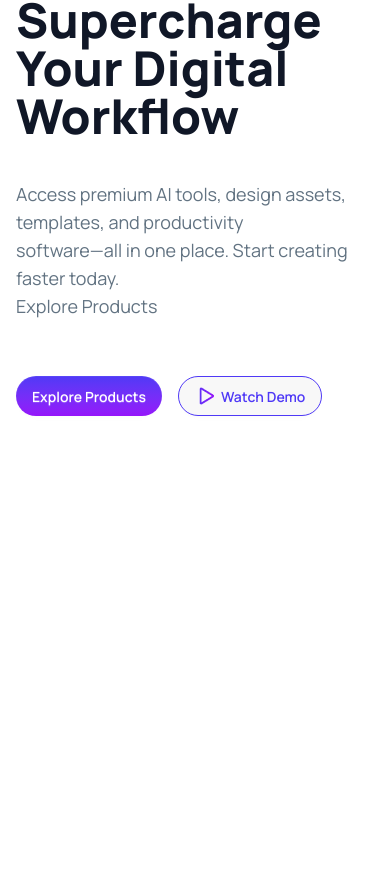
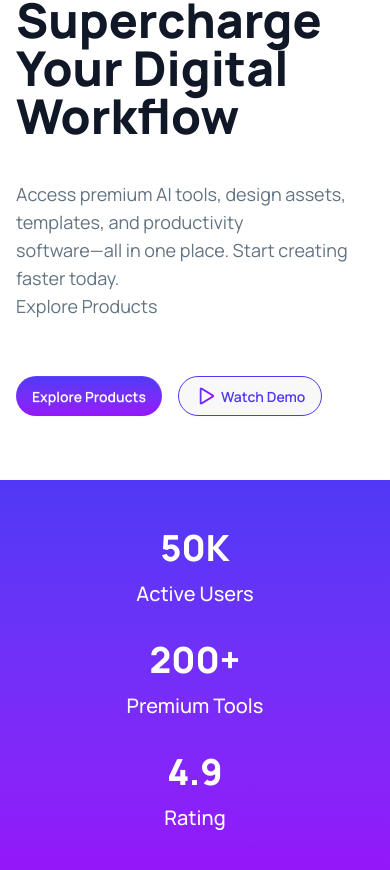
Before and after one commit to anika-chhoa/B13-A6-DigiTools, a React (Vite) app: page / in a window 390 px wide. Shown: the part 689-1559 px from the top of the page. Before the commit the page ends 1169 px from the top, so only its background shows below. Built offline with nearby package versions, Linux system fonts and the light colour scheme.

Commit message:
design stat section and make it responsive for all devices

```diff
--- a/src/App.jsx
+++ b/src/App.jsx
@@ -2,6 +2,7 @@
 import './App.css'
 import Banner from './Components/Banner'
 import Navbar from './Components/Navbar'
+import StatSection from './Components/StatSection'
 
 function App() {
 
@@ -9,6 +10,7 @@ function App() {
     <>
       <Navbar/>
       <Banner/>
+      <StatSection/>
 
     </>
   )
--- a/src/Components/Banner.jsx
+++ b/src/Components/Banner.jsx
@@ -1,6 +1,6 @@
 import { RiFocus2Fill } from "react-icons/ri";
 import bannerImg from "../assets/banner.png";
-import playImg from "../assets/Play.png"
+import playImg from "../assets/Play.png";
 
 const Banner = () => {
   return (
--- /dev/null
+++ b/src/Components/StatSection.jsx
@@ -0,0 +1,30 @@
+const StatSection = () => {
+  return (
+    <div>
+      <div className="stats stats-vertical md:stats-horizontal shadow w-full px-8 md:px-16 lg:px-52 py-8 lg:py-16 bg-gradient-to-b from-[#4f39f6] to-[#9514fa] rounded-none">
+        <div className="stat max-w-96 mx-auto flex flex-col justify-center items-center border-0 lg:border-r lg:border-gray-400">
+          <div className="stat-value text-4xl lg:text-6xl text-white">50K</div>
+          <div className="stat-desc text-xl lg:text-2xl font-medium text-white mt-3">
+            Active Users
+          </div>
+        </div>
+
+        <div className="stat max-w-96 mx-auto flex flex-col justify-center items-center border-0 lg:border-r lg:border-gray-400">
+          <div className="stat-value text-4xl lg:text-6xl text-white">200+</div>
+          <div className="stat-desc text-xl lg:text-2xl font-medium text-white mt-3">
+            Premium Tools
+          </div>
+        </div>
+
+        <div className="stat max-w-96 mx-auto flex flex-col justify-center items-center">
+          <div className="stat-value text-4xl lg:text-6xl text-white">4.9</div>
+          <div className="stat-desc text-xl lg:text-2xl font-medium text-white mt-3">
+            Rating
+          </div>
+        </div>
+      </div>
+    </div>
+  );
+};
+
+export default StatSection;
```
Lines whose indentation alone changed are shown as unchanged.
